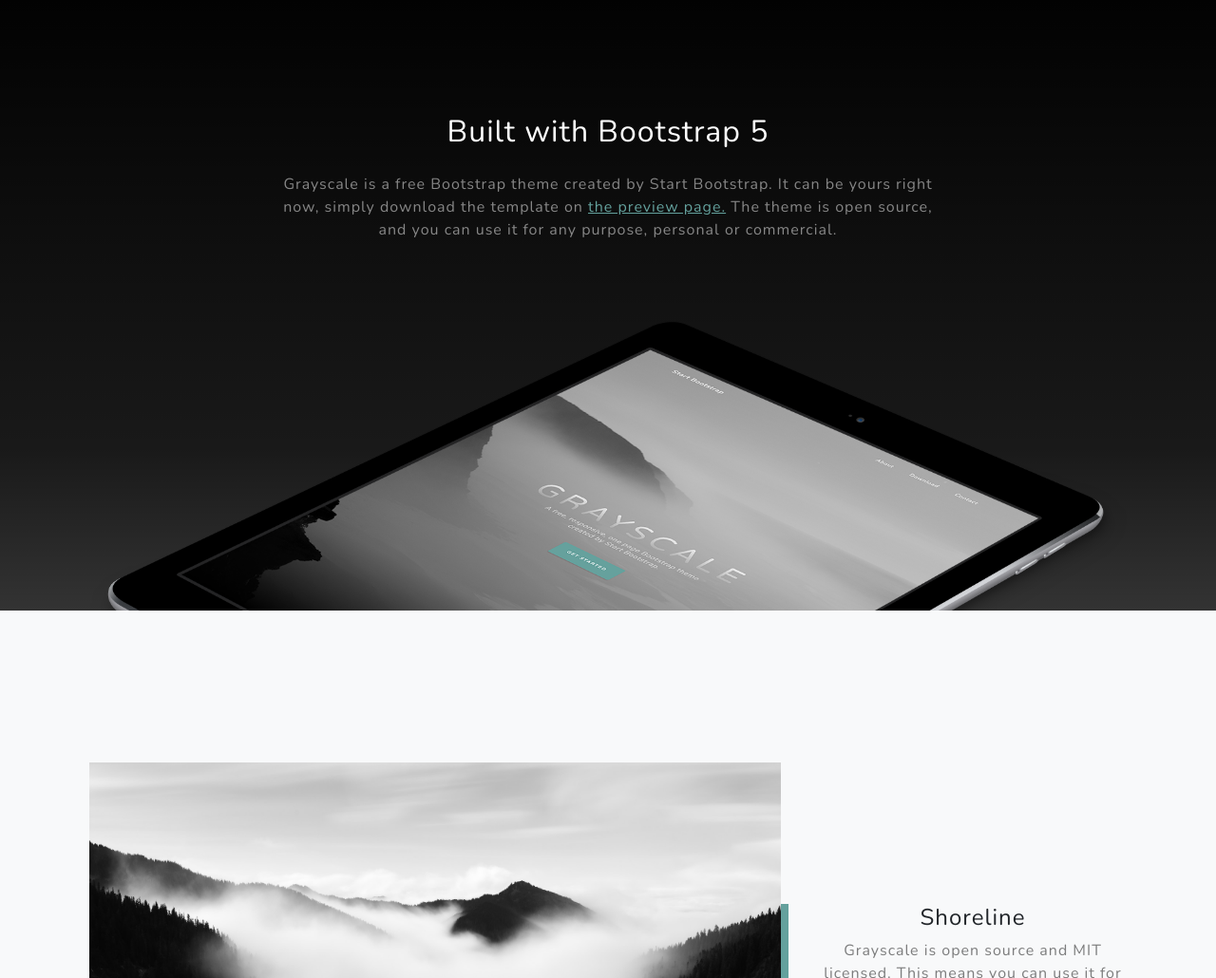
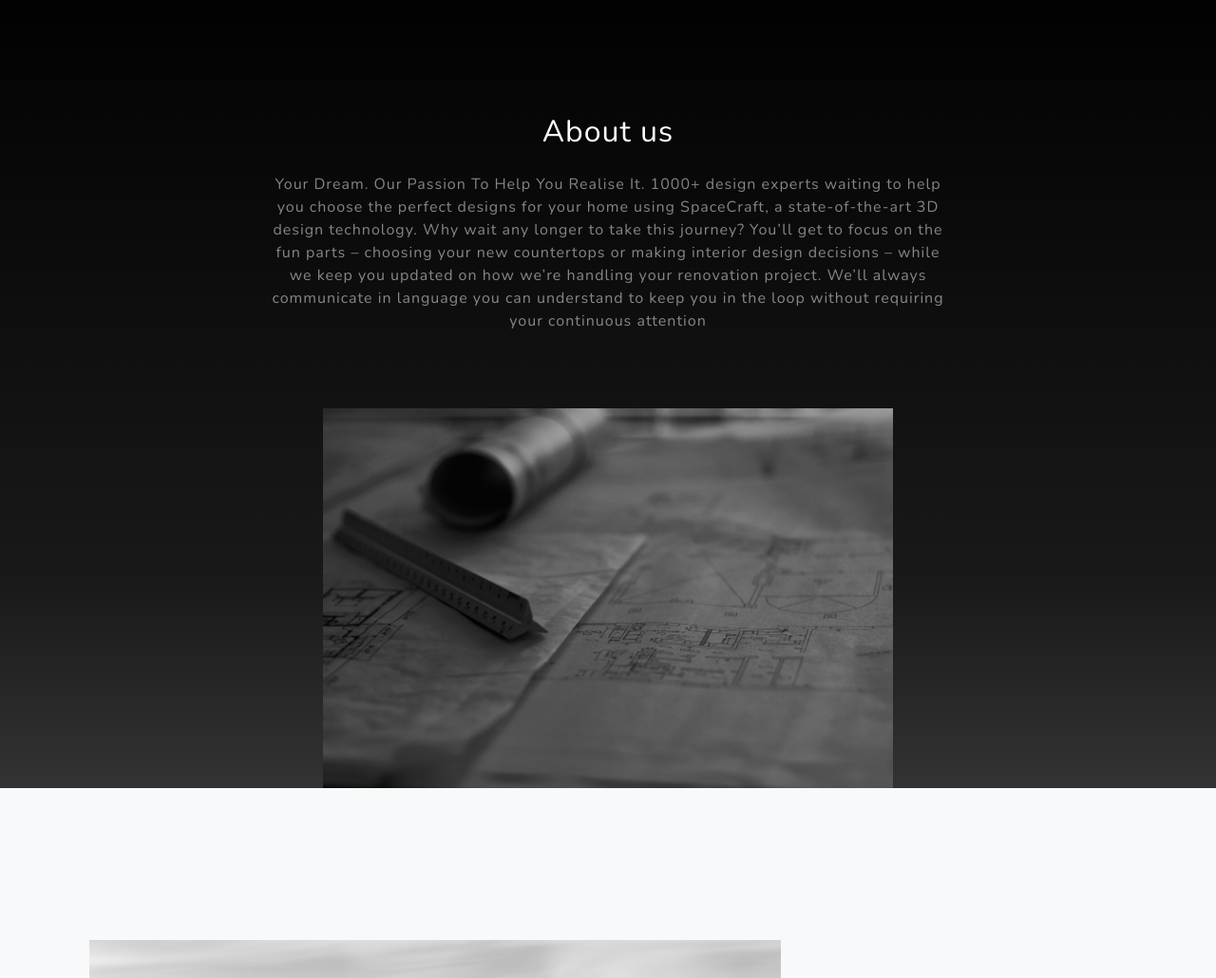
Before and after one commit to Wictronix/ShaArch, a plain HTML site: page index.html in a window 1280 px wide. Shown: the part 840-1870 px from the top of the page at 95% size. Drawn offline with nearby package versions, Linux system fonts and the light colour scheme.

Commit message:
About section added

```diff
--- a/index.html
+++ b/index.html
@@ -52,15 +52,15 @@
             <div class="container px-4 px-lg-5">
                 <div class="row gx-4 gx-lg-5 justify-content-center">
                     <div class="col-lg-8">
-                        <h2 class="text-white mb-4">Built with Bootstrap 5</h2>
+                        <h2 class="text-white mb-4">About us </h2>
                         <p class="text-white-50">
-                            Grayscale is a free Bootstrap theme created by Start Bootstrap. It can be yours right now, simply download the template on
-                            <a href="https://startbootstrap.com/theme/grayscale/">the preview page.</a>
-                            The theme is open source, and you can use it for any purpose, personal or commercial.
+                            Your Dream. Our Passion To Help You Realise It.
+                            1000+ design experts waiting to help you choose the perfect designs for your home using SpaceCraft, a state-of-the-art 3D design technology. Why wait any longer to take this journey?
+                            You’ll get to focus on the fun parts – choosing your new countertops or making interior design decisions – while we keep you updated on how we’re handling your renovation project. We’ll always communicate in language you can understand to keep you in the loop without requiring your continuous attention
                         </p>
                     </div>
                 </div>
-                <img class="img-fluid" src="assets/img/ipad.png" alt="..." />
+                <img class="img-fluid" src="assets/img/demo-imag-000.jpg" alt="..."width="600" height="600"/>
             </div>
         </section>
         <!-- Projects-->
```
Also changed, not shown: assets/img/demo-imag-000.jpg (added).
